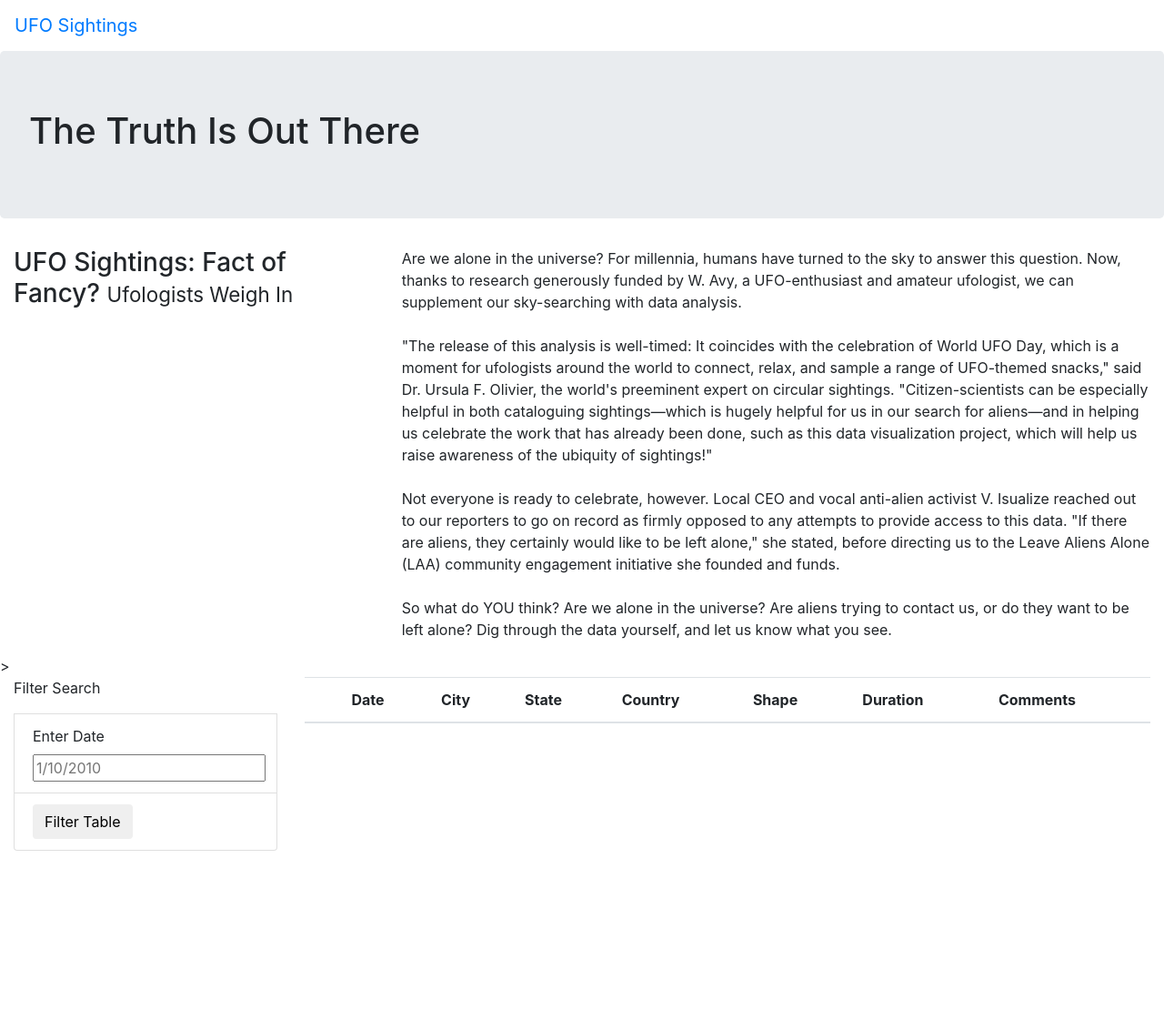
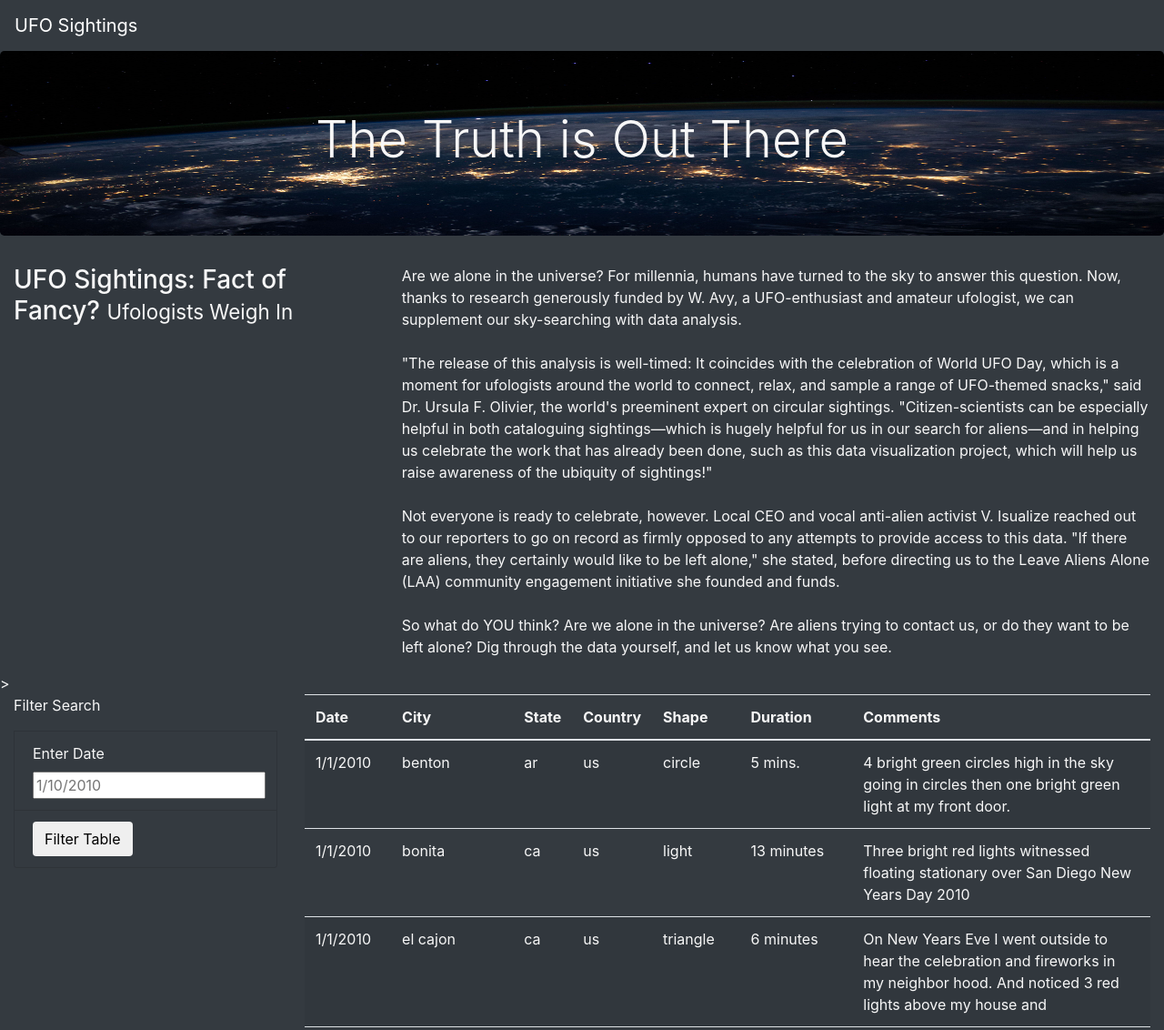
Before and after one commit to cdr2147/UFOs, a plain HTML site: page index.html in a window 1280 px wide. Shown: the top 1132 px of the page at 91% size. Before the commit the page ends 935 px from the top, so only its background shows below. Drawn offline with nearby package versions, Linux system fonts and the light colour scheme.

Commit message:
update code

```diff
--- a/index.html
+++ b/index.html
@@ -13,14 +13,14 @@
     />
     <link rel="stylesheet" href="static/css/style.css">
 </head>
-<body>
+<body class="bg-dark">
     <div class="wrapper">
-        <nav class="navbar navbar-expand-lg">
+        <nav class="navbar navbar-dark bg-dark navbar-expand-lg">
             <a class="navbar-brand" href="index.html">UFO Sightings</a>
         </nav>
     </div>
     <div class="jumbotron">
-        <h1>The Truth Is Out There</h1>
+        <h1 class="display-4">The Truth is Out There</h1>
       </div>
       <div class="container-fluid">
         <div class="row">
@@ -39,16 +39,16 @@
       <div class="container-fluid">
         <div class="row">
           <div class="col-md-3">
-            <form>
+            <form class="bg-dark">
                 <p>Filter Search</p>
-              <ul class="list-group">
+              <ul class="list-group bg-dark">
 
             </ul>
-            <li class="list-group-item">
+            <li class="list-group-item bg-dark">
                 <label for="date">Enter Date</label>
                 <input type="text" placeholder="1/10/2010" id="datetime" />
             </li>
-            <li class="list-group-item">
+            <li class="list-group-item bg-dark">
                 <button id="filter-btn" type="button" class="btn btn-default">Filter Table</button>
             </li>
             </form>
@@ -57,13 +57,13 @@
             <table class="table table-striped">
                 <thead>
                   <tr>
-                    <th><th>Date</th>
+                    <th>Date</th>
                     <th>City</th>
                     <th>State</th>
                     <th>Country</th>
                     <th>Shape</th>
                     <th>Duration</th>
-                    <th>Comments</th></th>
+                    <th>Comments</th>
                   </tr>
                 </thead>
                 <tbody></tbody>
@@ -72,4 +72,7 @@
         </div>
       </div>
     </div>
+    <script src="https://cdnjs.cloudflare.com/ajax/libs/d3/4.11.0/d3.js"></script>
+    <script src="static/js/data.js"></script>
+    <script src="static/js/app.js"></script>
 </html>
--- a/static/css/style.css
+++ b/static/css/style.css
@@ -0,0 +1,9 @@
+body {
+
+    color: #f7f7f7;
+  }
+  .jumbotron {
+    background-image: url("../images/nasa.jpg");
+    background-size: 100% 100%;
+    text-align: center;
+  }
```
Also changed, not shown: static/images/nasa.jpg (added).
